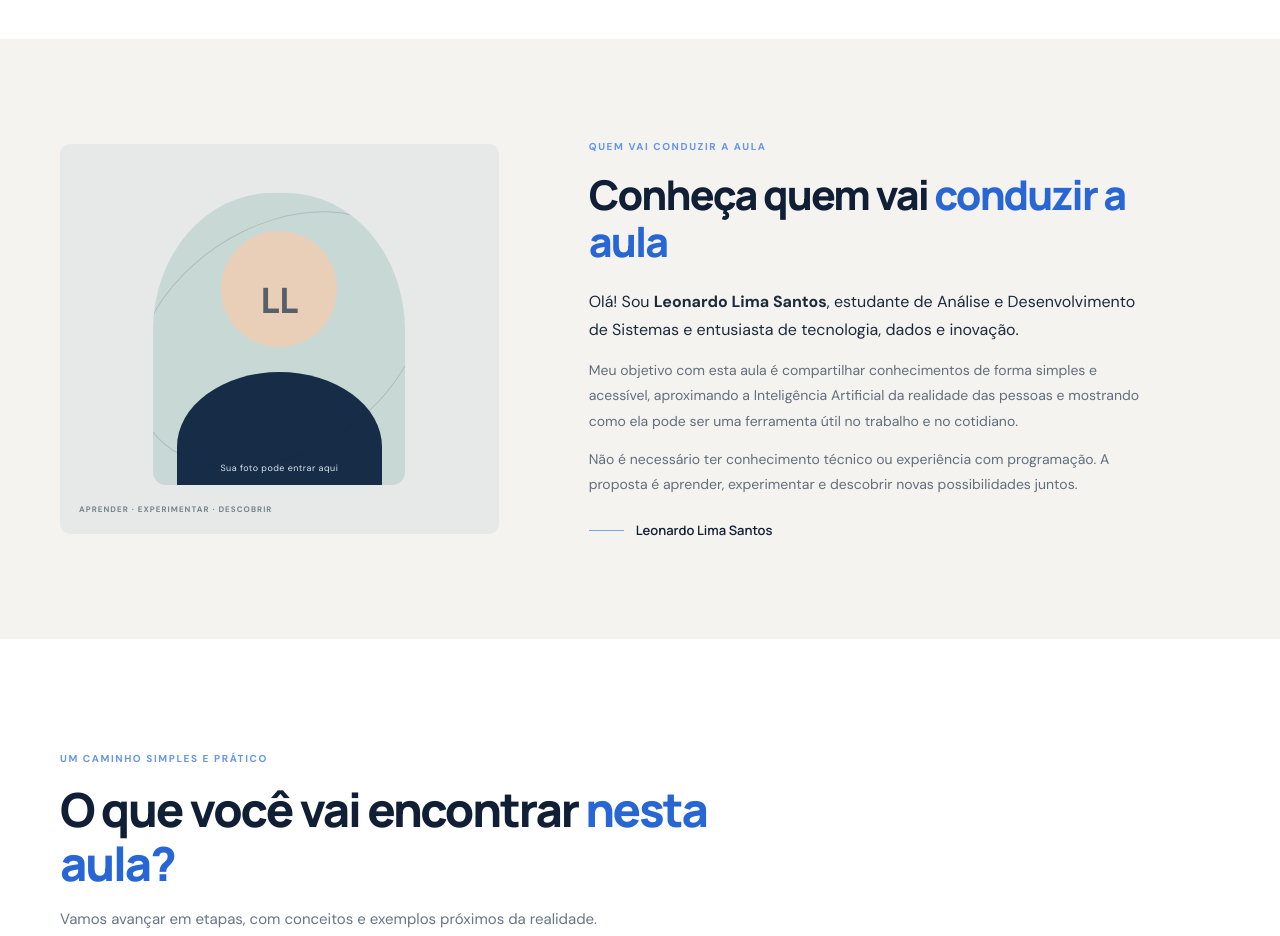
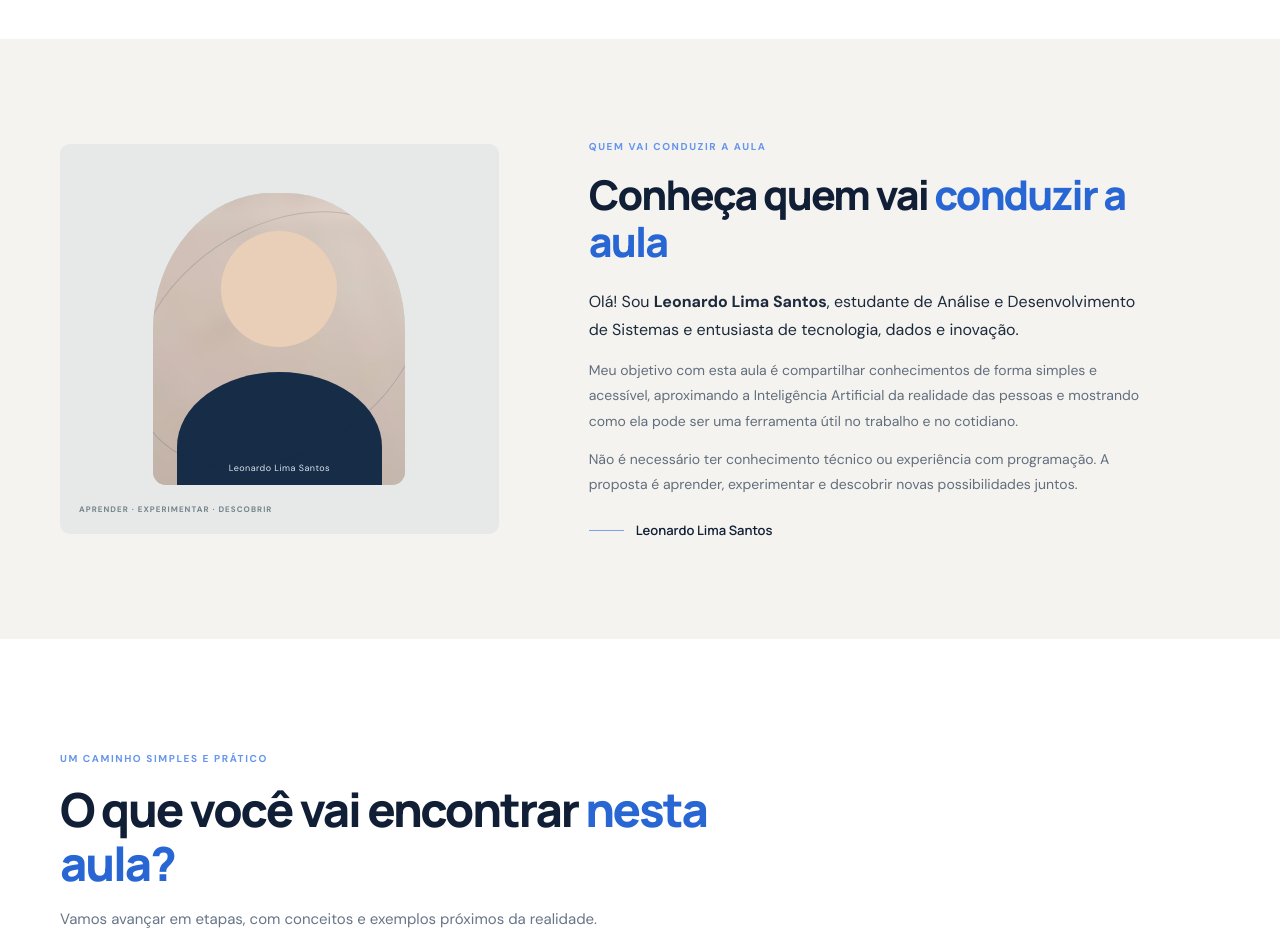
Before and after one commit to Lrd074/aula-inteligencia-artificial, a plain HTML site: page Index.html in a window 1280 px wide. Shown: the part 1560-2496 px from the top of the page. Drawn offline with Linux system fonts and the light colour scheme.

Commit message:
Update Index.html

```diff
--- a/Index.html
+++ b/Index.html
@@ -61,7 +61,24 @@
     </section>
 
     <section class="section presenter-section">
-      <div class="container presenter-grid"><div class="presenter-visual" aria-label="Espaço reservado para uma fotografia do instrutor"><div class="portrait-placeholder"><span class="portrait-initials">LL</span><span class="portrait-orbit"></span><span class="portrait-caption">Sua foto pode entrar aqui</span></div><span class="visual-tag">APRENDER · EXPERIMENTAR · DESCOBRIR</span></div><div class="presenter-copy"><p class="eyebrow">Quem vai conduzir a aula</p><h2>Conheça quem vai <span>conduzir a aula</span></h2><p class="presenter-intro">Olá! Sou <strong>Leonardo Lima Santos</strong>, estudante de Análise e Desenvolvimento de Sistemas e entusiasta de tecnologia, dados e inovação.</p><p>Meu objetivo com esta aula é compartilhar conhecimentos de forma simples e acessível, aproximando a Inteligência Artificial da realidade das pessoas e mostrando como ela pode ser uma ferramenta útil no trabalho e no cotidiano.</p><p>Não é necessário ter conhecimento técnico ou experiência com programação. A proposta é aprender, experimentar e descobrir novas possibilidades juntos.</p><div class="presenter-signature"><span class="signature-line"></span><span>Leonardo Lima Santos</span></div></div></div>
+      <div class="container presenter-grid">
+        <div class="presenter-visual">
+          <div class="portrait-placeholder">
+            <img class="presenter-photo" src="assets/foto-leonardo.jpeg" alt="Leonardo Lima Santos, instrutor da aula" width="900" height="1600">
+            <span class="portrait-orbit" aria-hidden="true"></span>
+            <span class="portrait-caption">Leonardo Lima Santos</span>
+          </div>
+          <span class="visual-tag">APRENDER · EXPERIMENTAR · DESCOBRIR</span>
+        </div>
+        <div class="presenter-copy">
+          <p class="eyebrow">Quem vai conduzir a aula</p>
+          <h2>Conheça quem vai <span>conduzir a aula</span></h2>
+          <p class="presenter-intro">Olá! Sou <strong>Leonardo Lima Santos</strong>, estudante de Análise e Desenvolvimento de Sistemas e entusiasta de tecnologia, dados e inovação.</p>
+          <p>Meu objetivo com esta aula é compartilhar conhecimentos de forma simples e acessível, aproximando a Inteligência Artificial da realidade das pessoas e mostrando como ela pode ser uma ferramenta útil no trabalho e no cotidiano.</p>
+          <p>Não é necessário ter conhecimento técnico ou experiência com programação. A proposta é aprender, experimentar e descobrir novas possibilidades juntos.</p>
+          <div class="presenter-signature"><span class="signature-line"></span><span>Leonardo Lima Santos</span></div>
+        </div>
+      </div>
     </section>
 
     <section class="section section-light learning-section" id="conteudo">
```
